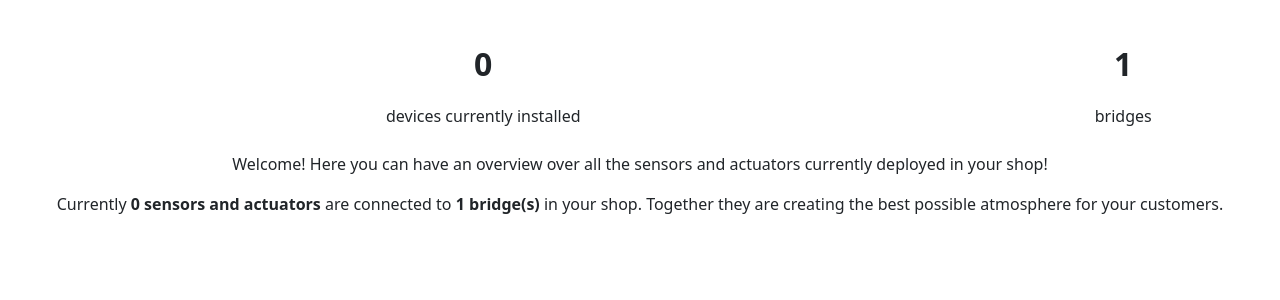
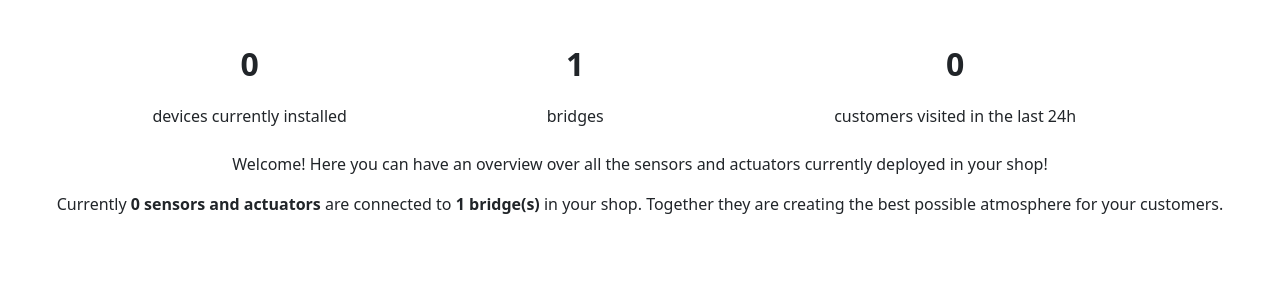
Before and after one commit to Sbef98/IOT, a Flask app: page / in a window 1280 px wide. Shown: the part 164-464 px from the top of the page. Run offline with Flask 2, Linux system fonts and the light colour scheme; data that the repository does not hold is empty; some libraries are stand-ins or nearby versions.

Commit message:
Add customer count on index page

```diff
--- a/cloud/app.py
+++ b/cloud/app.py
@@ -1,6 +1,7 @@
 #!/usr/bin/env python3
 
-from flask import Flask, flash, render_template, request   # jsonify, redirect,
+import datetime
+from flask import Flask, flash, render_template, request   # jsonify
 from flask_bootstrap import Bootstrap
 from flask_sqlalchemy import SQLAlchemy
 from flask_migrate import Migrate
@@ -53,6 +54,16 @@ def collectBridgeMetrics(devices):
     return bridgedict
 
 
+def getCustomerNumber():
+    currentTime = datetime.datetime.utcnow()
+    oneHourAgo = currentTime - datetime.timedelta(days=1)
+    #customerNumber = Customer.query.filter_by(Customer.timestamp > oneHourAgo).count()
+    customerNumber = db.session.query(Customer).filter(
+        Customer.timestamp > oneHourAgo).all().count(Customer.id)
+
+    return customerNumber
+
+
 def token_required(f):
     @wraps(f)
     def decorator(*args, **kwargs):
@@ -89,7 +100,7 @@ def overview():
     except:
         deviceNumber = 0
     bridgeNumber = 1    # TODO: query correctly DB
-    return render_template('index.html', devices=deviceNumber, bridges=bridgeNumber)
+    return render_template('index.html', devices=deviceNumber, bridges=bridgeNumber, customers=getCustomerNumber())
 
 
 @app.route('/sensors')
--- a/cloud/templates/index.html
+++ b/cloud/templates/index.html
@@ -12,11 +12,12 @@
 		<tr style="text-align: center; font-weight: bold; font-size: xx-large;">
 			<th style="width: 100;"> {{devices}} </th>
 			<th style="width: 100;"> {{bridges}} </th>
+			<th style="width: 100;"> {{customers}} </th>
 		</tr>
 		<tr style="text-align: center">
 			<td> devices currently installed </td>
 			<td> bridges </td>
-
+			<td> customers visited in the last 24h <td>
 	</table>
 	<p class="text-md-center">Welcome! Here you can have an overview over all the sensors and actuators currently deployed in your shop! </p>
 	<p class="text-md-center">Currently <b> {{devices}} sensors and actuators </b> are connected to <b>{{bridges}} bridge(s)</b> in your shop. Together they are creating the best possible atmosphere for your customers.</p>
```
